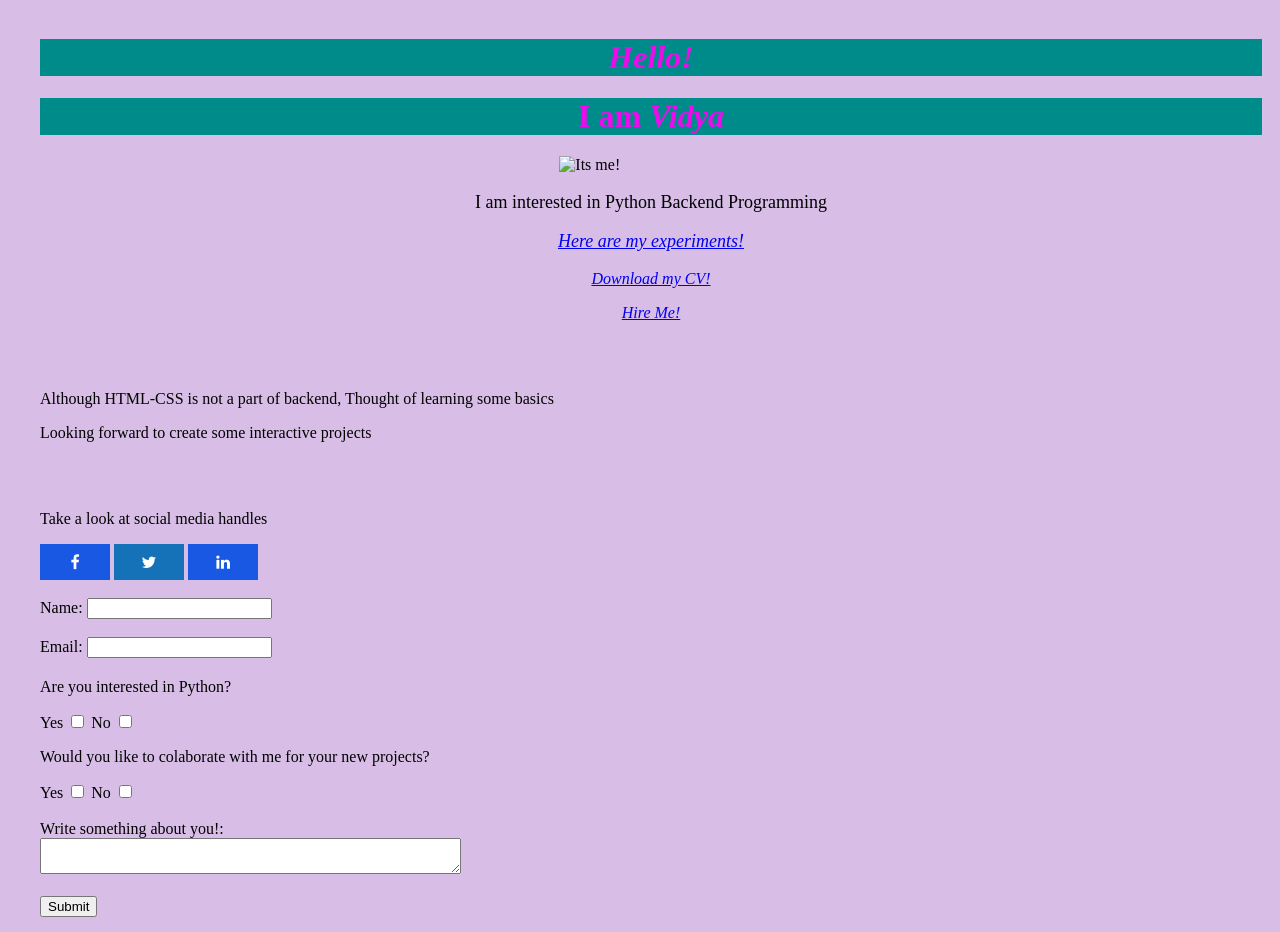
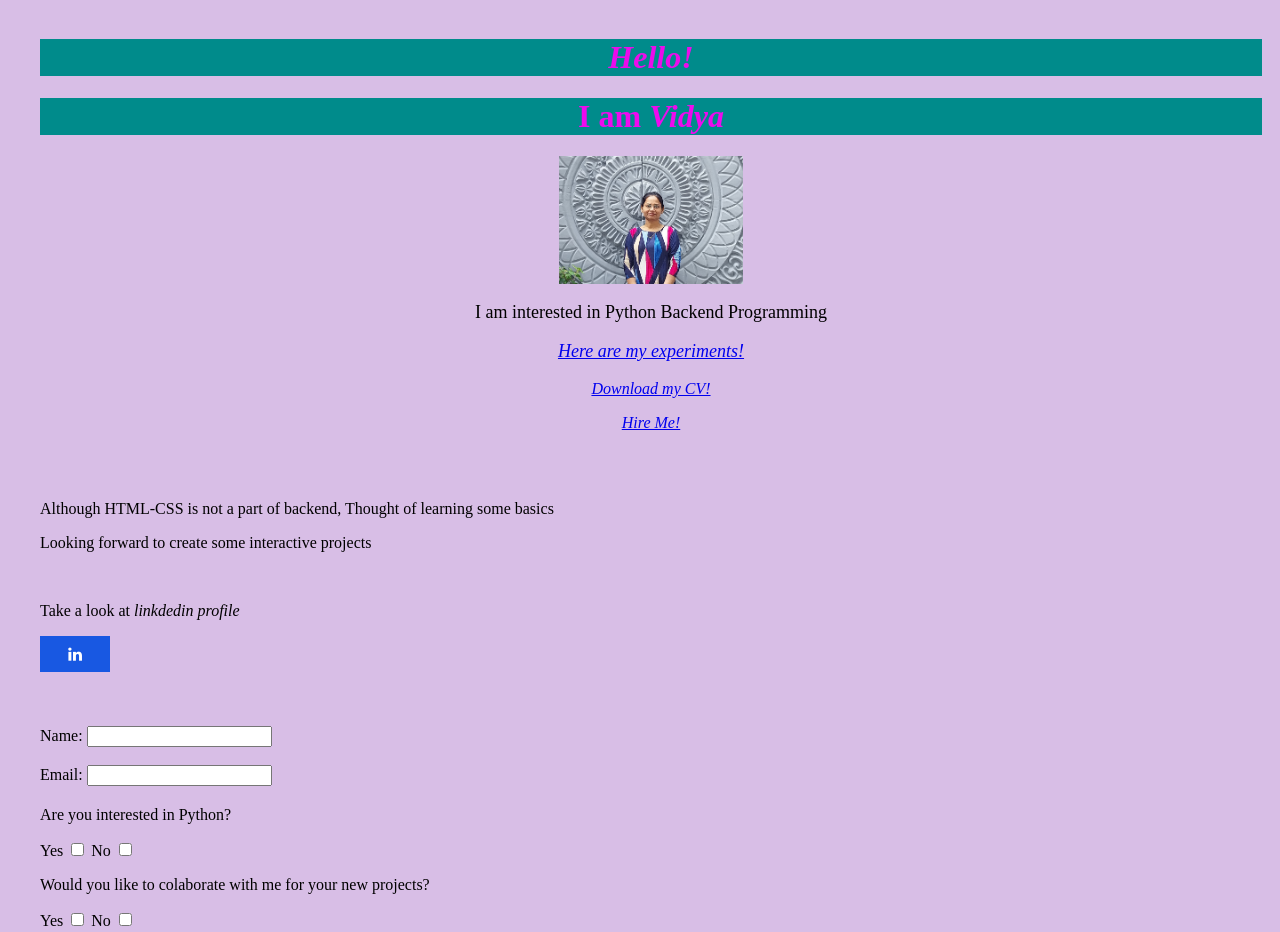
Before and after one commit to Vidya-Gaikwad/Profile_Pages_Vidya, a plain HTML site: page index.html in a window 1280 px wide. Shown: the top 932 px of the page. Drawn offline with Linux system fonts and the light colour scheme.

Commit message:
added profile_pic file and modified index.html

```diff
--- a/index.html
+++ b/index.html
@@ -19,17 +19,17 @@
 
    <p>Although HTML-CSS is not a part of backend, Thought of learning some basics</p>
 
-   <p>Looking forward to create some interactive projects </p> <br><br>
+   <p>Looking forward to create some interactive projects </p> <br>
 
 
 
    <!-- Add icon library -->
    <link rel="stylesheet" href="https://cdnjs.cloudflare.com/ajax/libs/font-awesome/4.7.0/css/font-awesome.min.css">
-   <p>Take a look at social media handles </p>
-   <a href="#" class="fa fa-facebook"></a>
+   <p>Take a look at <em>linkdedin profile</em> </p>
+
    <!-- Add font awesome icons -->
-    <a href="#" class="fa fa-twitter"></a>
-    <a href="#" class="fa fa-linkedin"></a> <br><br>
+
+    <a href="#" class="fa fa-linkedin"></a> <br><br><br><br>
 
 
 
```
Also changed, not shown: profile_pic.jpg (added).
